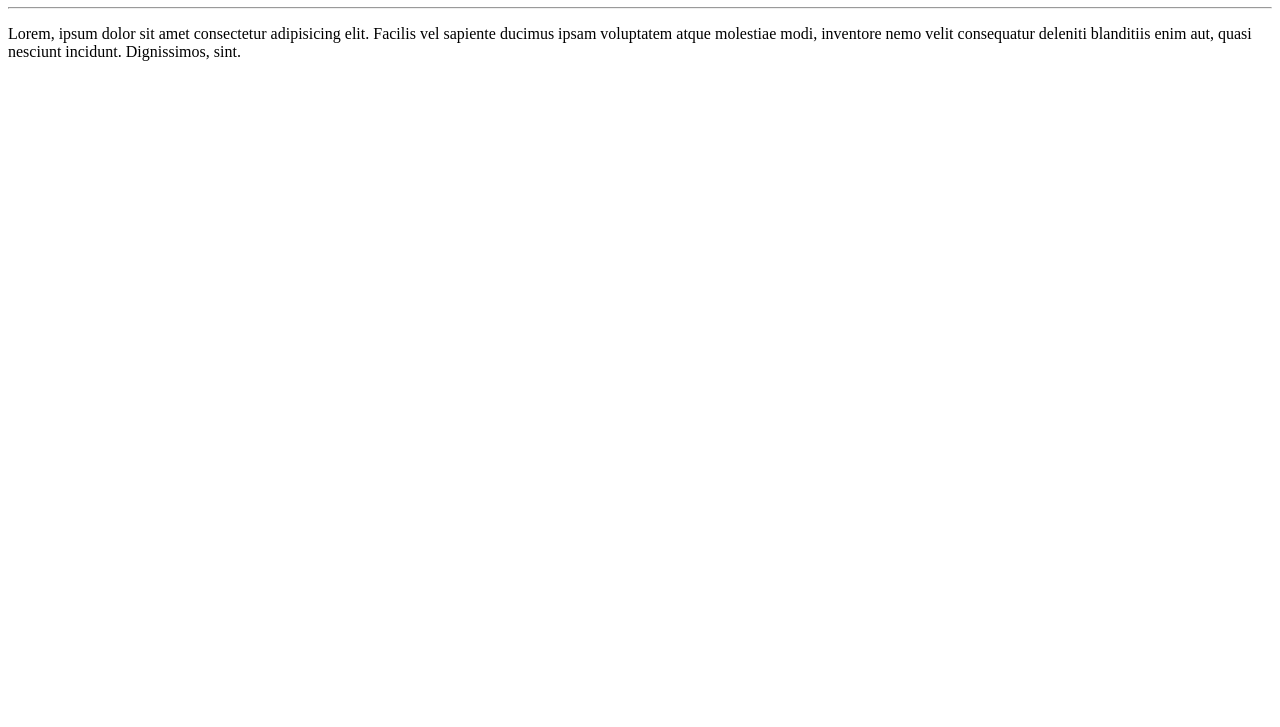
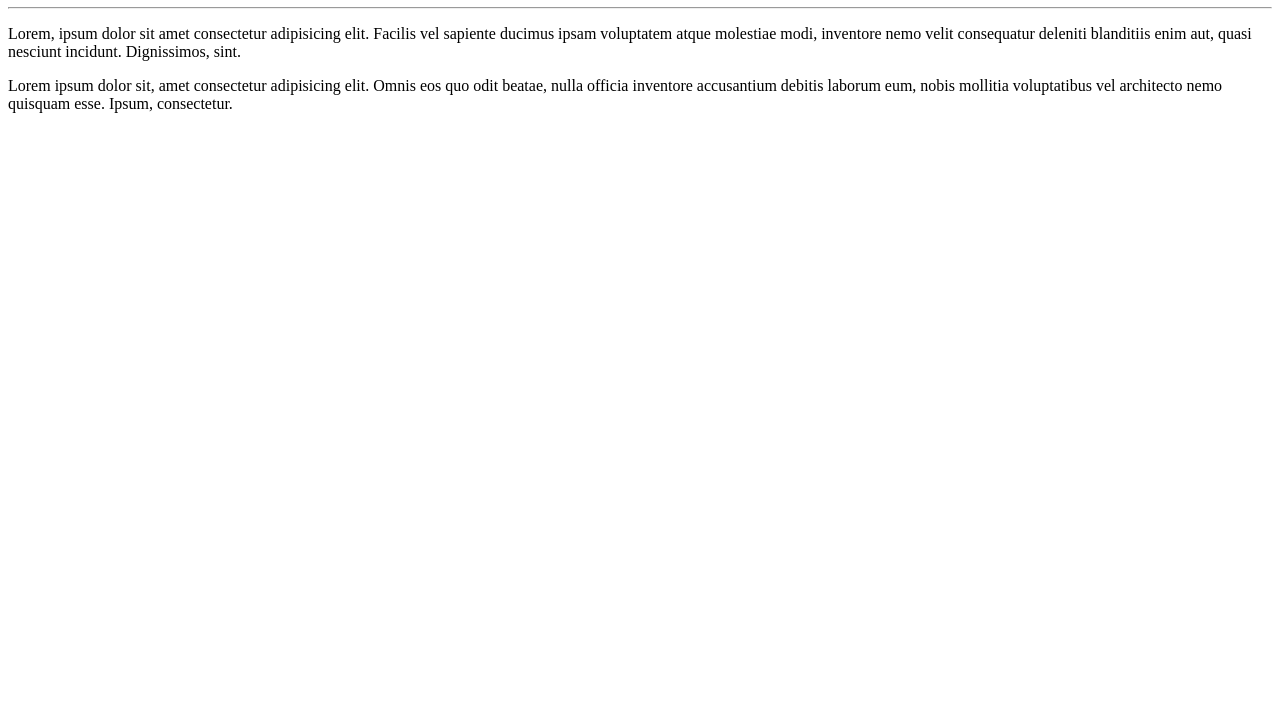
Before and after one commit to RaulSousa011/Ola-Mundo, a plain HTML site: page site-exemplo/index.html in a window 1280 px wide. Shown: the part 73-800 px from the top of the page. Drawn offline with Linux system fonts and the light colour scheme.

Commit message:
adicionei um paragrafo

```diff
--- a/site-exemplo/index.html
+++ b/site-exemplo/index.html
@@ -9,5 +9,6 @@
     <h1>Olá Mundo</h1>
     <hr>
     <p>Lorem, ipsum dolor sit amet consectetur adipisicing elit. Facilis vel sapiente ducimus ipsam voluptatem atque molestiae modi, inventore nemo velit consequatur deleniti blanditiis enim aut, quasi nesciunt incidunt. Dignissimos, sint.</p>
+    <p>Lorem ipsum dolor sit, amet consectetur adipisicing elit. Omnis eos quo odit beatae, nulla officia inventore accusantium debitis laborum eum, nobis mollitia voluptatibus vel architecto nemo quisquam esse. Ipsum, consectetur.</p>
 </body>
 </html>
```
